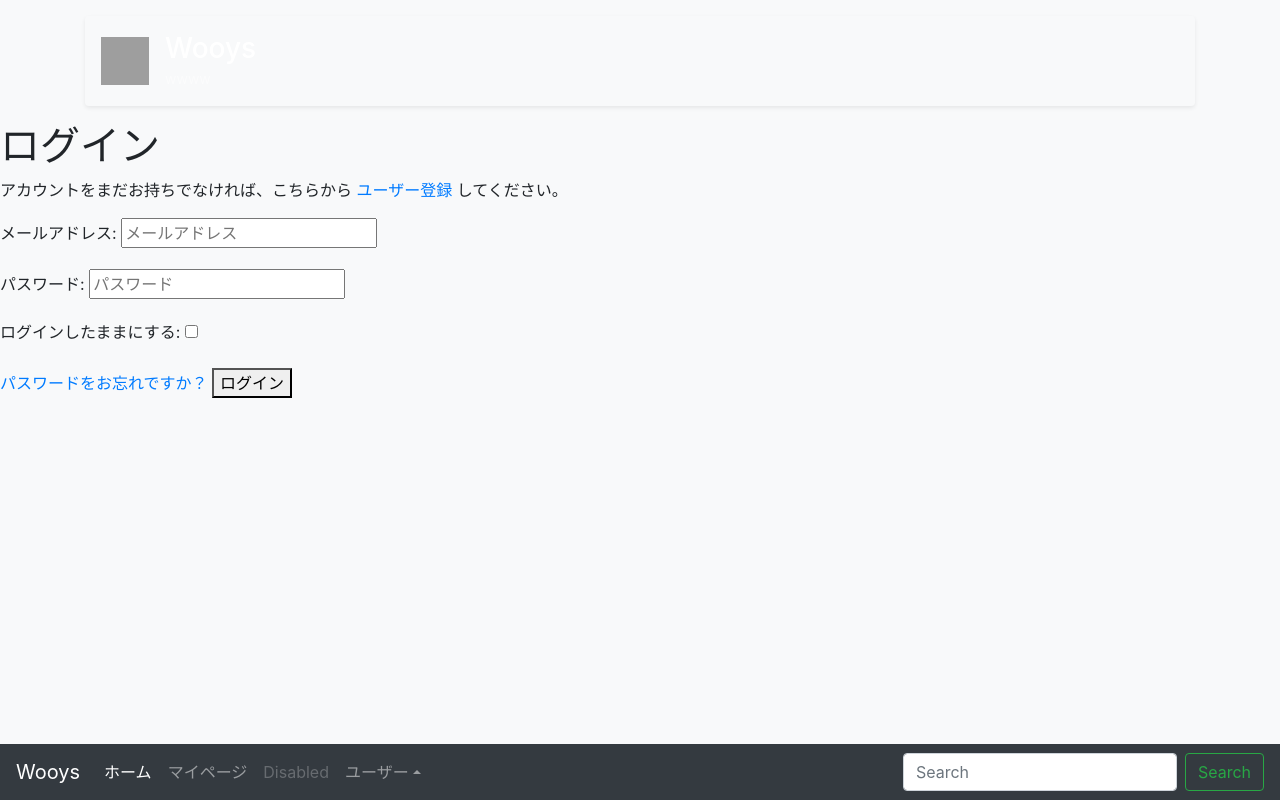
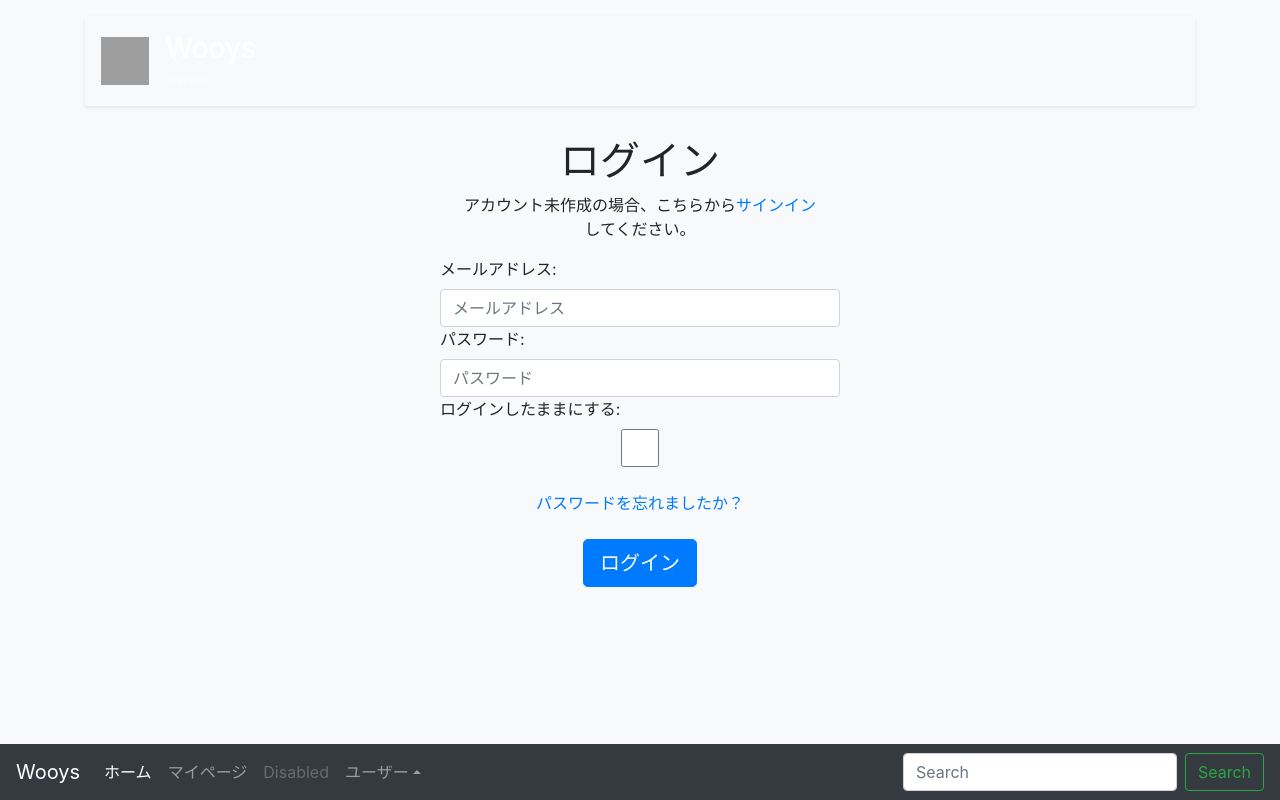
Before and after one commit to HDYS-TTBYS/wooys, a Django app: page /accounts/login/ in a window 1280 px wide. Run offline with Django 3.2, Linux system fonts and the light colour scheme; some libraries are stand-ins or nearby versions; grey boxes are pictures that could not be loaded.

Commit message:
login.html

```diff
--- a/app/config/settings.py
+++ b/app/config/settings.py
@@ -42,6 +42,7 @@ INSTALLED_APPS = [
     'allauth.account',
     'allauth.socialaccount',
     'django_ses',
+    'widget_tweaks',
 
     # default
     'django.contrib.admin',
--- a/app/requirements.txt
+++ b/app/requirements.txt
@@ -9,6 +9,7 @@ Django==2.2.12
 django-allauth==0.39.1
 django-ses==0.8.14
 django-storages==1.9.1
+django-widget-tweaks==1.4.8
 docutils==0.15.2
 future==0.18.2
 gunicorn==20.0.4
--- a/app/templates/account/login.html
+++ b/app/templates/account/login.html
@@ -1,46 +1,74 @@
 {% extends "account/base.html" %}
 
-{% load i18n %}
-{% load account socialaccount %}
+{% load static %}
+{% load widget_tweaks %}
 
-{% block head_title %}{% trans "Sign In" %}{% endblock %}
+{% block title %}ログイン{% endblock %}
+
+{% block head %}
+  <style>
+    .login_form_wrapper {
+      width: 100%;
+      max-width: 400px;
+      padding: 15px;
+      margin: auto;
+    }
+}
+  </style>
+{% endblock head %}
 
 {% block contents %}
 
-<h1>{% trans "Sign In" %}</h1>
 
-{% get_providers as socialaccount_providers %}
+<div class="text-center">
+  <div class="container">
 
-{% if socialaccount_providers %}
-<p>{% blocktrans with site.name as site_name %}Please sign in with one
-of your existing third party accounts. Or, <a href="{{ signup_url }}">sign up</a>
-for a {{ site_name }} account and sign in below:{% endblocktrans %}</p>
+  <div class="login_form_wrapper">
+    <h1>ログイン</h1>
 
-<div class="socialaccount_ballot">
+    <p>アカウント未作成の場合、こちらから<a href="{{ signup_url }}">サインイン</a> してください。</p>
 
-  <ul class="socialaccount_providers">
-    {% include "socialaccount/snippets/provider_list.html" with process="login" %}
-  </ul>
+    <form class="login" method="POST" action="{% url 'account_login' %}">
 
-  <div class="login-or">{% trans 'or' %}</div>
+      {% csrf_token %}
 
+
+      {{ form.non_field_errors }}
+      {% for field in form %}
+      <div class="row">
+        <div class="">
+          {{ field.label_tag }}
+        </div>
+
+        {{ field|add_class:'form-control' }}
+        {% if field.help_text %}
+        <span class="helptext">{{ field.help_text }}</span>
+        {% endif %}
+        {% if field.errors %}
+        <div class="alert alert-warning">
+          {{ field.errors }}
+        </div>
+        {% else %}
+          {{ field.errors }}
+        {% endif %}
+
+      </div>
+      {% endfor %}
+
+      {% if redirect_field_value %}
+        <input type="hidden" name="{{ redirect_field_name }}" value="{{ redirect_field_value }}" />
+      {% endif %}
+      <br>
+      <a class="button secondaryAction" href="{% url 'account_reset_password' %}">パスワードを忘れましたか？</a>
+      <br>
+      <br>
+      <button class="btn btn-lg btn-primary btn-lg" type="submit">ログイン</button>
+
+    </form>
+  </div>
+  </div>
 </div>
 
-{% include "socialaccount/snippets/login_extra.html" %}
 
-{% else %}
-<p>{% blocktrans %}If you have not created an account yet, then please
-<a href="{{ signup_url }}">sign up</a> first.{% endblocktrans %}</p>
-{% endif %}
-
-<form class="login" method="POST" action="{% url 'account_login' %}">
-  {% csrf_token %}
-  {{ form.as_p }}
-  {% if redirect_field_value %}
-  <input type="hidden" name="{{ redirect_field_name }}" value="{{ redirect_field_value }}" />
-  {% endif %}
-  <a class="button secondaryAction" href="{% url 'account_reset_password' %}">{% trans "Forgot Password?" %}</a>
-  <button class="primaryAction" type="submit">{% trans "Sign In" %}</button>
-</form>
 
 {% endblock %}
--- a/app/templates/base.html
+++ b/app/templates/base.html
@@ -33,6 +33,8 @@
   </style>
   <!-- Custom styles for this template -->
   <link href="{% static '/bootstrap-4.5.0-examples/offcanvas/offcanvas.css' %}" rel="stylesheet">
+
+  {% block head %}{% endblock head %}
 </head>
 
 <body class="bg-light">
```
Also changed, not shown: app/templates/account/email_confirm.html (+16 -14 lines), app/templates/account/signup.html (+38 -2 lines).
